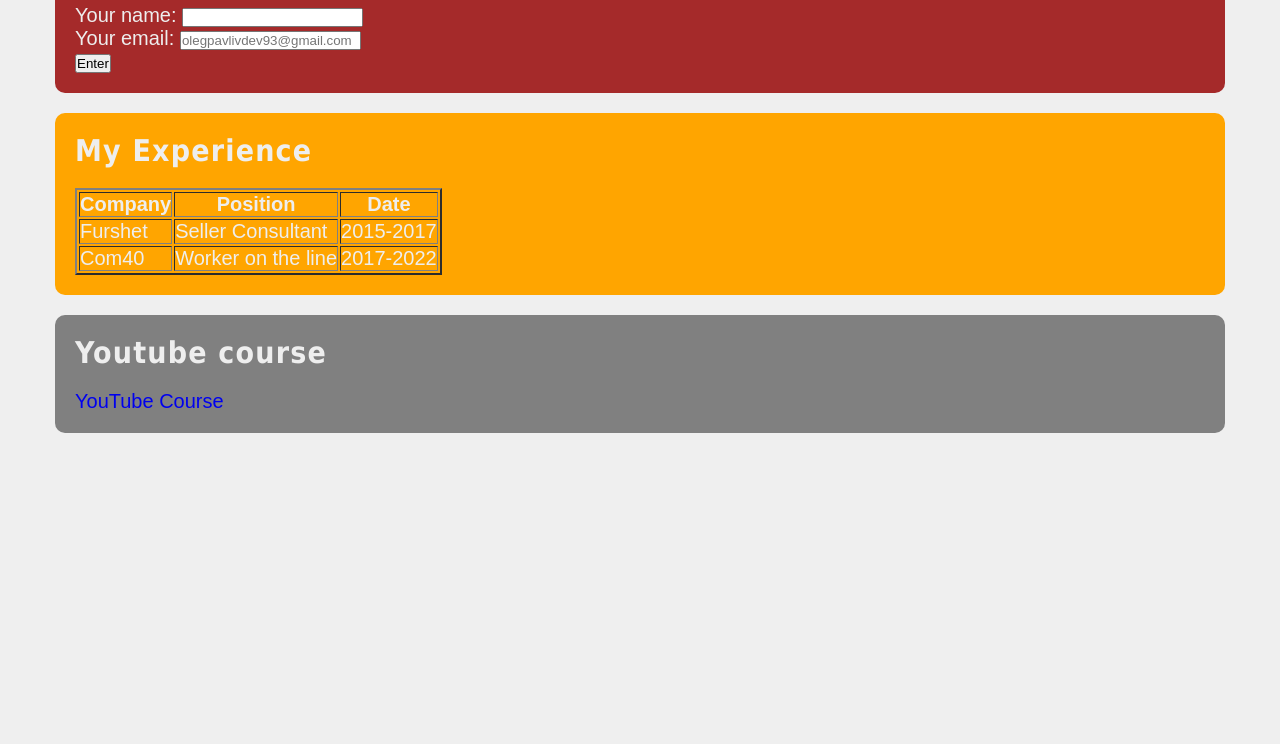
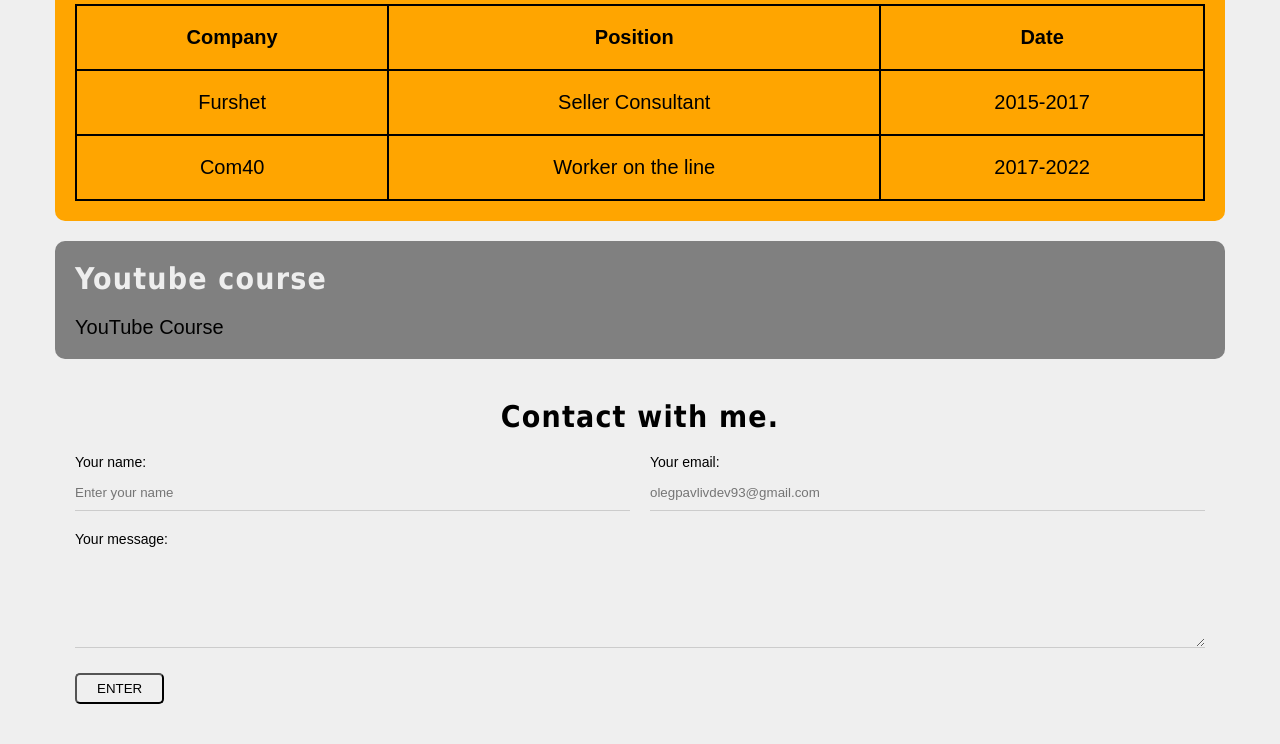
Before and after one commit to lNezoxDevl/crashCSScourse, a plain HTML site: page index.html in a window 1280 px wide. Shown: the part 637-1381 px from the top of the page. Before the commit the page ends 1090 px from the top, so only its background shows below. Drawn offline with Linux system fonts and the light colour scheme.

Commit message:
ended crashCSScourse

```diff
--- a/css/main.css
+++ b/css/main.css
@@ -78,12 +78,7 @@ a {
 .social__item:not(:last-child) {
 	margin-bottom: 20px;
 }
-/* .social__item {
-	margin-bottom: 20px;
-}
-.social__item:last-child {
-	margin-bottom: 0;
-} */
+
 .social__link {
 	color: #fff;
 }
@@ -104,3 +99,82 @@ a {
 	margin-bottom: 20px;
 }
 /* /hobbies */
+
+/* exp */
+.exp,
+.exp__title {
+	color: #000;
+}
+.exp__table,
+.exp__table tr,
+.exp__table td,
+.exp__table th {
+	border: 2px solid;
+}
+.exp__table {
+	width: 100%;
+	border-collapse: collapse;
+	text-align: center;
+}
+.exp__table th,
+.exp__table td {
+	padding: 20px 15px;
+}
+/* /exp */
+
+/* course */
+.course__link {
+	color: #000;
+}
+.course__link:hover {
+	color: orange;
+	text-decoration: underline;
+}
+
+/* contacts */
+.contacts__title {
+	color: #000;
+	text-align: center;
+}
+.contacts__item label {
+	display: block;
+	font-size: 14px;
+	color: #000;
+}
+.contacts__item input,
+.contacts__item textarea {
+	width: 100%;
+	box-sizing: border-box;
+	border: none;
+	background: transparent;
+	border-bottom: 1px solid #ccc;
+	color: #000;
+	padding: 15px 0 10px;
+	outline: none;
+	font-family: inherit;
+}
+.row {
+	display: flex;
+	margin-bottom: 20px;
+}
+.row > .contacts__item {
+	width: 50%;
+}
+.row > .contacts__item:first-child {
+	margin-right: 20px;
+}
+.contacts__btn {
+	display: inline-block;
+	padding: 6px 20px;
+	outline: none;
+	cursor: pointer;
+	margin-top: 20px;
+	border-radius: 5px;
+	text-transform: uppercase;
+	transition: all 0.6s linear;
+}
+.contacts__btn:hover {
+	background-color: grey;
+	color: #eee;
+}
+/* /contacts */
--- a/index.html
+++ b/index.html
@@ -63,30 +63,11 @@
 			</section>
 			<!-- /hobbies -->
 
-
-			<!-- contacts with me -->
-			<section class="contacts bg-brown pyx section-style">
-				<h2 class="contacts__title title">Contact with me.</h2>
-				<form action="#">
-					<div class="contacts__item">
-						<label for="name">Your name: </label>
-						<input type="text" name="name" id="name">
-					</div>
-					<div class="contacts__item">
-						<label for="email">Your email: </label>
-						<input type="email" name="email" id="email" placeholder="olegpavlivdev93@gmail.com">
-					</div>
-					<input type="submit" value="Enter">
-				</form>
-			</section>
-			<!-- /contacts with me -->
-
-
 			<!-- exp -->
 			<section class="exp bg-orange pyx section-style">
 				<h2 class="exp__title title">My Experience</h2>
 
-				<table border="2">
+				<table class="exp__table">
 					<tr>
 						<th>Company</th>
 						<th>Position</th>
@@ -106,14 +87,44 @@
 			</section>
 			<!-- /exp -->
 
-
-
 			<!-- course -->
 			<section class="course bg-grey pyx section-style">
 				<h2 class="course__title title">Youtube course</h2>
-				<a href="course.html">YouTube Course</a>
+				<a class="course__link" href="course.html">YouTube Course</a>
 			</section>
 			<!-- /course -->
+
+			<!-- contacts with me -->
+			<section class="contacts  pyx section-style">
+				<h2 class="contacts__title title">Contact with me.</h2>
+				<form action="#">
+
+					<div class="row">
+						<div class="contacts__item">
+							<label for="name">Your name: </label>
+							<input type="text" name="name" id="name" placeholder="Enter your name">
+						</div>
+						<div class="contacts__item">
+							<label for="email">Your email: </label>
+							<input type="email" name="email" id="email" placeholder="olegpavlivdev93@gmail.com">
+						</div>
+					</div>
+
+					<div class=" contacts__item">
+						<label for="msg">Your message:</label>
+						<textarea name="msg" id="msg" cols="30" rows="5"></textarea>
+					</div>
+					<input class="contacts__btn" type="submit" value="Enter">
+				</form>
+			</section>
+			<!-- /contacts with me -->
+
+
+
+
+
+
+
 
 		</main>
 		<!-- /main -->
```
